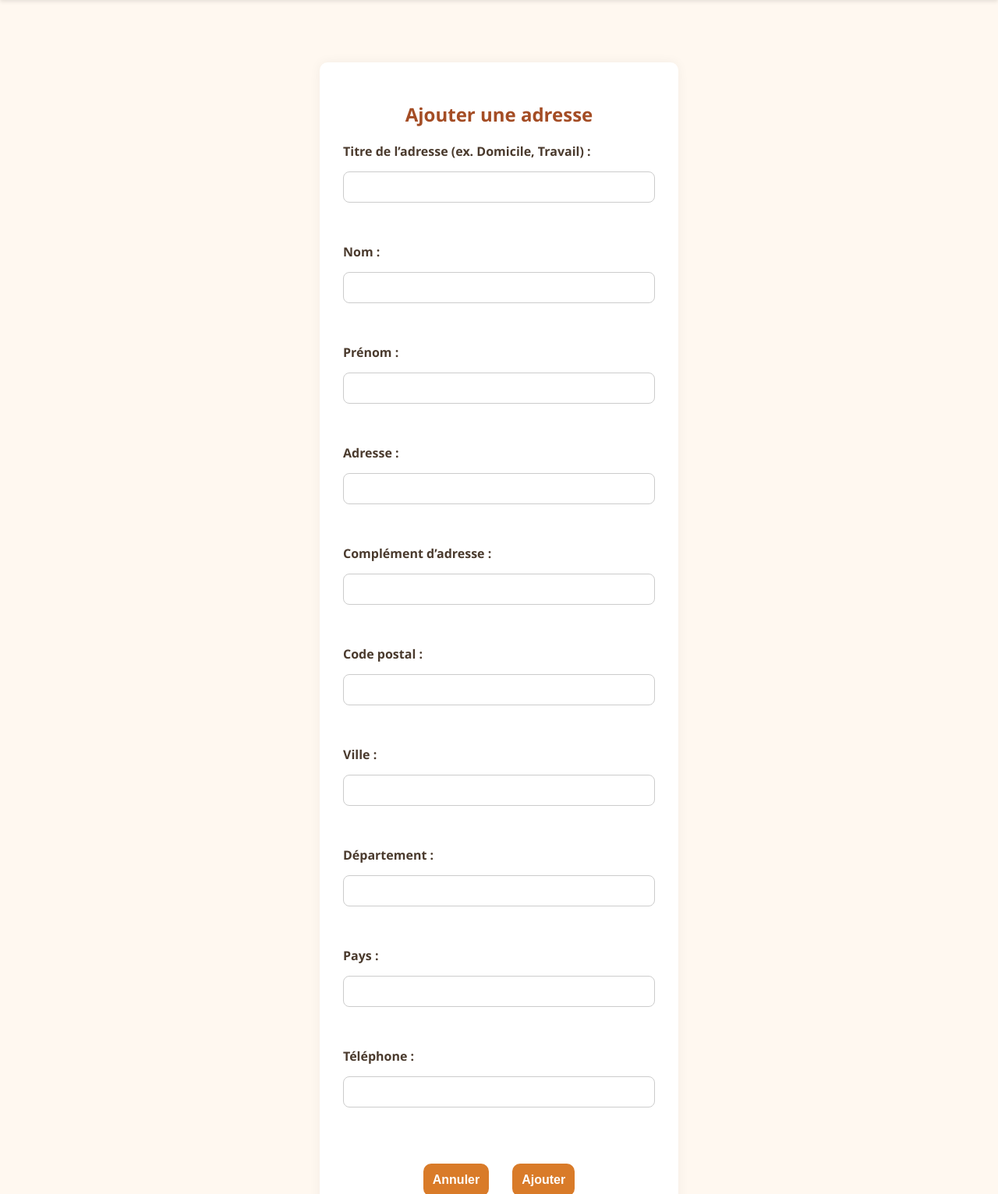
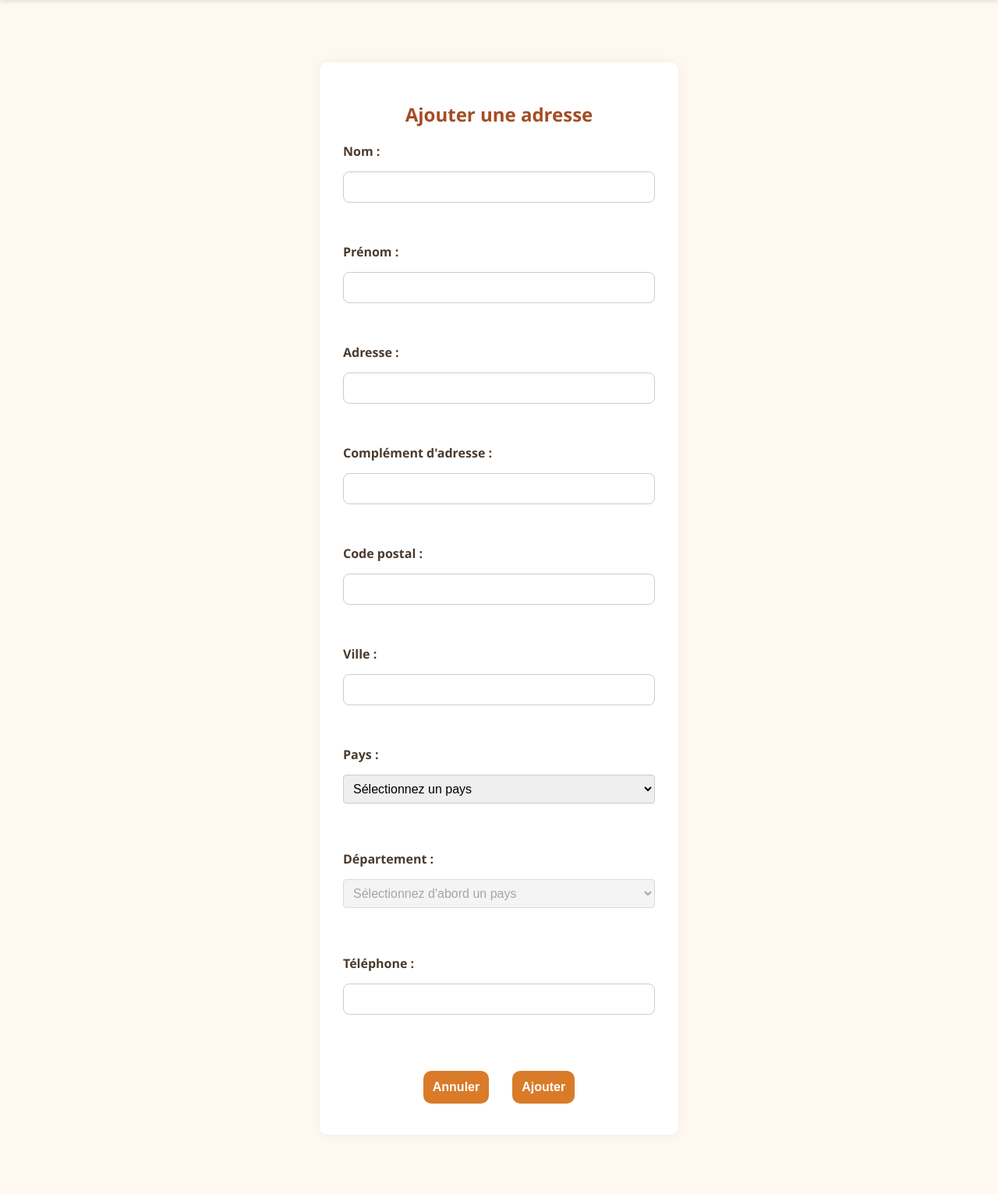
Before and after one commit to Marion1330/trufficat, a CodeIgniter 4 app: the page made by app/Views/AdresseAjouter.php in a window 1280 px wide; the page is wider, and only the part inside the window is pictured. Shown: the part 175-1707 px from the top of that part at 78% size. Run offline with PHP 8.4 and a stand-in for CodeIgniter, Linux system fonts and the light colour scheme; the template is opened without the code that fills it, so the values that code supplies are empty; some libraries are stand-ins or nearby versions.

Commit message:
adresse profil

```diff
--- a/app/Controllers/AuthController.php
+++ b/app/Controllers/AuthController.php
@@ -128,7 +128,6 @@ class AuthController extends BaseController
             'user_id' => $userId,
             'nom' => $this->request->getPost('nom'),
             'prenom' => $this->request->getPost('prenom'),
-            'titre' => $this->request->getPost('titre'),
             'adresse' => $this->request->getPost('adresse'),
             'complement' => $this->request->getPost('complement'),
             'code_postal' => $this->request->getPost('code_postal'),
@@ -168,7 +167,6 @@ class AuthController extends BaseController
         }
 
         $data = [
-            'titre' => $this->request->getPost('titre'),
             'adresse' => $this->request->getPost('adresse'),
             'complement' => $this->request->getPost('complement'),
             'code_postal' => $this->request->getPost('code_postal'),
@@ -255,7 +253,6 @@ class AuthController extends BaseController
             'user_id' => $userId,
             'nom' => $user['nom'],
             'prenom' => $user['prenom'],
-            'titre' => 'Ancienne principale',
             'adresse' => $user['adresse'],
             'complement' => $user['complement'],
             'code_postal' => $user['code_postal'],
--- a/app/Views/AdresseAjouter.php
+++ b/app/Views/AdresseAjouter.php
@@ -4,9 +4,6 @@
     <h2>Ajouter une adresse</h2>
     <form action="<?= base_url('adresse/ajouter') ?>" method="post">
         <?= csrf_field() ?>
-
-        <label for="titre">Titre de l’adresse (ex. Domicile, Travail) :</label>
-        <input type="text" name="titre" id="titre" required><br>
 
         <label for="nom">Nom :</label>
         <input type="text" name="nom" id="nom" required><br>
@@ -16,7 +13,7 @@
         <label for="adresse">Adresse :</label>
         <input type="text" name="adresse" id="adresse" required><br>
 
-        <label for="complement">Complément d’adresse :</label>
+        <label for="complement">Complément d'adresse :</label>
         <input type="text" name="complement" id="complement"><br>
 
         <label for="code_postal">Code postal :</label>
@@ -25,11 +22,15 @@
         <label for="ville">Ville :</label>
         <input type="text" name="ville" id="ville" required><br>
 
-        <label for="ville">Département :</label>
-        <input type="text" name="departement" id="departement" required><br>
+        <label for="pays">Pays :</label>
+        <select name="pays" id="pays" required>
+            <option value="">Sélectionnez un pays</option>
+        </select><br>
 
-        <label for="pays">Pays :</label>
-        <input type="text" name="pays" id="pays" required><br>
+        <label for="departement">Département :</label>
+        <select name="departement" id="departement" required disabled>
+            <option value="">Sélectionnez d'abord un pays</option>
+        </select><br>
 
         <label for="telephone">Téléphone :</label>
         <input type="text" name="telephone" id="telephone"><br>
@@ -41,4 +42,7 @@
     </form>
 </main>
 
+<!-- Inclure le script pour les sélecteurs dynamiques -->
+<script src="<?= base_url('js/address-manager.js') ?>"></script>
+
 <?= $this->include('layouts/footer') ?>
--- a/public/css/style.css
+++ b/public/css/style.css
@@ -681,3 +681,22 @@ main {
     vertical-align: middle;
     letter-spacing: 0.5px;
 }
+
+/* Styles pour les sélecteurs d'adresse */
+select {
+    width: 100%;
+    padding: 0.5rem;
+    margin-bottom: 0.5rem;
+    border: 1px solid #ccc;
+    border-radius: 4px;
+    font-size: 1rem;
+}
+
+select:disabled {
+    background-color: #f0f0f0;
+    cursor: not-allowed;
+}
+
+select option {
+    padding: 0.25rem;
+}
--- /dev/null
+++ b/public/js/address-manager.js
@@ -0,0 +1,96 @@
+// Gestionnaire de sélection d'adresses
+document.addEventListener('DOMContentLoaded', function() {
+    const paysSelect = document.getElementById('pays');
+    const departementSelect = document.getElementById('departement');
+
+    // Liste des pays européens livrables
+    const pays = {
+        'France': [
+            'Ain', 'Aisne', 'Allier', 'Alpes-de-Haute-Provence', 'Hautes-Alpes', 'Alpes-Maritimes', 'Ardèche', 'Ardennes', 'Ariège', 'Aube',
+            'Aude', 'Aveyron', 'Bouches-du-Rhône', 'Calvados', 'Cantal', 'Charente', 'Charente-Maritime', 'Cher', 'Corrèze', 'Corse-du-Sud',
+            'Haute-Corse', 'Côte-d\'Or', 'Côtes-d\'Armor', 'Creuse', 'Dordogne', 'Doubs', 'Drôme', 'Eure', 'Eure-et-Loir', 'Finistère',
+            'Gard', 'Haute-Garonne', 'Gers', 'Gironde', 'Hérault', 'Ille-et-Vilaine', 'Indre', 'Indre-et-Loire', 'Isère', 'Jura',
+            'Landes', 'Loir-et-Cher', 'Loire', 'Haute-Loire', 'Loire-Atlantique', 'Loiret', 'Lot', 'Lot-et-Garonne', 'Lozère', 'Maine-et-Loire',
+            'Manche', 'Marne', 'Haute-Marne', 'Mayenne', 'Meurthe-et-Moselle', 'Meuse', 'Morbihan', 'Moselle', 'Nièvre', 'Nord',
+            'Oise', 'Orne', 'Pas-de-Calais', 'Puy-de-Dôme', 'Pyrénées-Atlantiques', 'Hautes-Pyrénées', 'Pyrénées-Orientales', 'Bas-Rhin',
+            'Haut-Rhin', 'Rhône', 'Haute-Saône', 'Saône-et-Loire', 'Sarthe', 'Savoie', 'Haute-Savoie', 'Paris', 'Seine-Maritime',
+            'Seine-et-Marne', 'Yvelines', 'Deux-Sèvres', 'Somme', 'Tarn', 'Tarn-et-Garonne', 'Var', 'Vaucluse', 'Vendée', 'Vienne',
+            'Haute-Vienne', 'Vosges', 'Yonne', 'Territoire de Belfort', 'Essonne', 'Hauts-de-Seine', 'Seine-Saint-Denis', 'Val-de-Marne',
+            'Val-d\'Oise', 'Guadeloupe', 'Martinique', 'Guyane', 'La Réunion', 'Mayotte'
+        ],
+        'Allemagne': [
+            'Bade-Wurtemberg', 'Bavière', 'Berlin', 'Brandebourg', 'Brême', 'Hambourg', 'Hesse', 'Mecklembourg-Poméranie-Occidentale',
+            'Basse-Saxe', 'Rhénanie-du-Nord-Westphalie', 'Rhénanie-Palatinat', 'Sarre', 'Saxe', 'Saxe-Anhalt', 'Schleswig-Holstein', 'Thuringe'
+        ],
+        'Belgique': [
+            'Anvers', 'Brabant flamand', 'Brabant wallon', 'Bruxelles-Capitale', 'Flandre occidentale', 'Flandre orientale', 'Hainaut',
+            'Liège', 'Limbourg', 'Luxembourg', 'Namur'
+        ],
+        'Espagne': [
+            'Andalousie', 'Aragon', 'Asturies', 'Îles Baléares', 'Pays basque', 'Îles Canaries', 'Cantabrie', 'Castille-et-León',
+            'Castille-La Manche', 'Catalogne', 'Estrémadure', 'Galice', 'Madrid', 'Murcie', 'Navarre', 'La Rioja', 'Communauté valencienne'
+        ],
+        'Italie': [
+            'Abruzzes', 'Basilicate', 'Calabre', 'Campanie', 'Émilie-Romagne', 'Frioul-Vénétie Julienne', 'Latium', 'Ligurie', 'Lombardie',
+            'Marches', 'Molise', 'Piémont', 'Pouilles', 'Sardaigne', 'Sicile', 'Toscane', 'Trentin-Haut-Adige', 'Ombrie', 'Vallée d\'Aoste', 'Vénétie'
+        ],
+        'Luxembourg': ['Luxembourg'],
+        'Pays-Bas': [
+            'Drenthe', 'Flevoland', 'Frise', 'Gueldre', 'Groningue', 'Limbourg', 'Brabant-Septentrional', 'Hollande-Septentrionale',
+            'Overijssel', 'Utrecht', 'Zélande', 'Hollande-Méridionale'
+        ],
+        'Suisse': [
+            'Argovie', 'Appenzell Rhodes-Extérieures', 'Appenzell Rhodes-Intérieures', 'Bâle-Campagne', 'Bâle-Ville', 'Berne', 'Fribourg',
+            'Genève', 'Glaris', 'Grisons', 'Jura', 'Lucerne', 'Neuchâtel', 'Nidwald', 'Obwald', 'Saint-Gall', 'Schaffhouse', 'Schwyz',
+            'Soleure', 'Thurgovie', 'Tessin', 'Uri', 'Valais', 'Vaud', 'Zoug', 'Zurich'
+        ]
+    };
+
+    // Initialiser le sélecteur de pays
+    function initialiserPays() {
+        paysSelect.innerHTML = '<option value="">Sélectionnez un pays</option>';
+
+        Object.keys(pays).forEach(function(nomPays) {
+            const option = document.createElement('option');
+            option.value = nomPays;
+            option.textContent = nomPays;
+            paysSelect.appendChild(option);
+        });
+    }
+
+    // Mettre à jour les départements en fonction du pays sélectionné
+    function mettreAJourDepartements() {
+        const paysSelectionne = paysSelect.value;
+        departementSelect.innerHTML = '<option value="">Sélectionnez un département</option>';
+
+        if (paysSelectionne && pays[paysSelectionne]) {
+            pays[paysSelectionne].forEach(function(departement) {
+                const option = document.createElement('option');
+                option.value = departement;
+                option.textContent = departement;
+                departementSelect.appendChild(option);
+            });
+            departementSelect.disabled = false;
+        } else {
+            departementSelect.disabled = true;
+        }
+    }
+
+    // Initialiser les sélecteurs
+    if (paysSelect && departementSelect) {
+        initialiserPays();
+
+        // Définir les valeurs initiales si elles existent
+        if (paysSelect.dataset.valeur) {
+            paysSelect.value = paysSelect.dataset.valeur;
+            mettreAJourDepartements();
+
+            if (departementSelect.dataset.valeur) {
+                departementSelect.value = departementSelect.dataset.valeur;
+            }
+        }
+
+        // Ajouter l'écouteur d'événement
+        paysSelect.addEventListener('change', mettreAJourDepartements);
+    }
+});
```
Also changed, not shown: app/Views/AdresseModifier.php (+12 -9 lines), app/Views/VueInscription.php (+11 -4 lines), public/css/style2.css (deleted).
